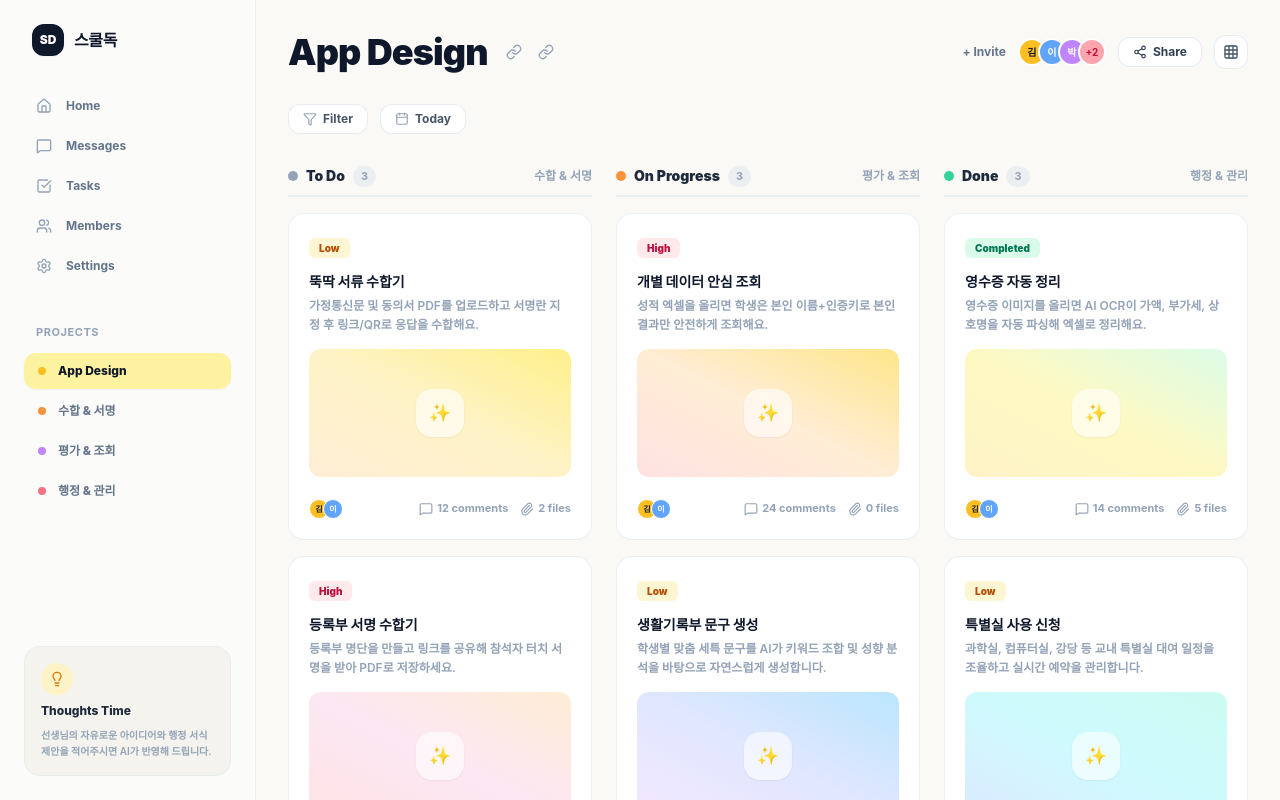
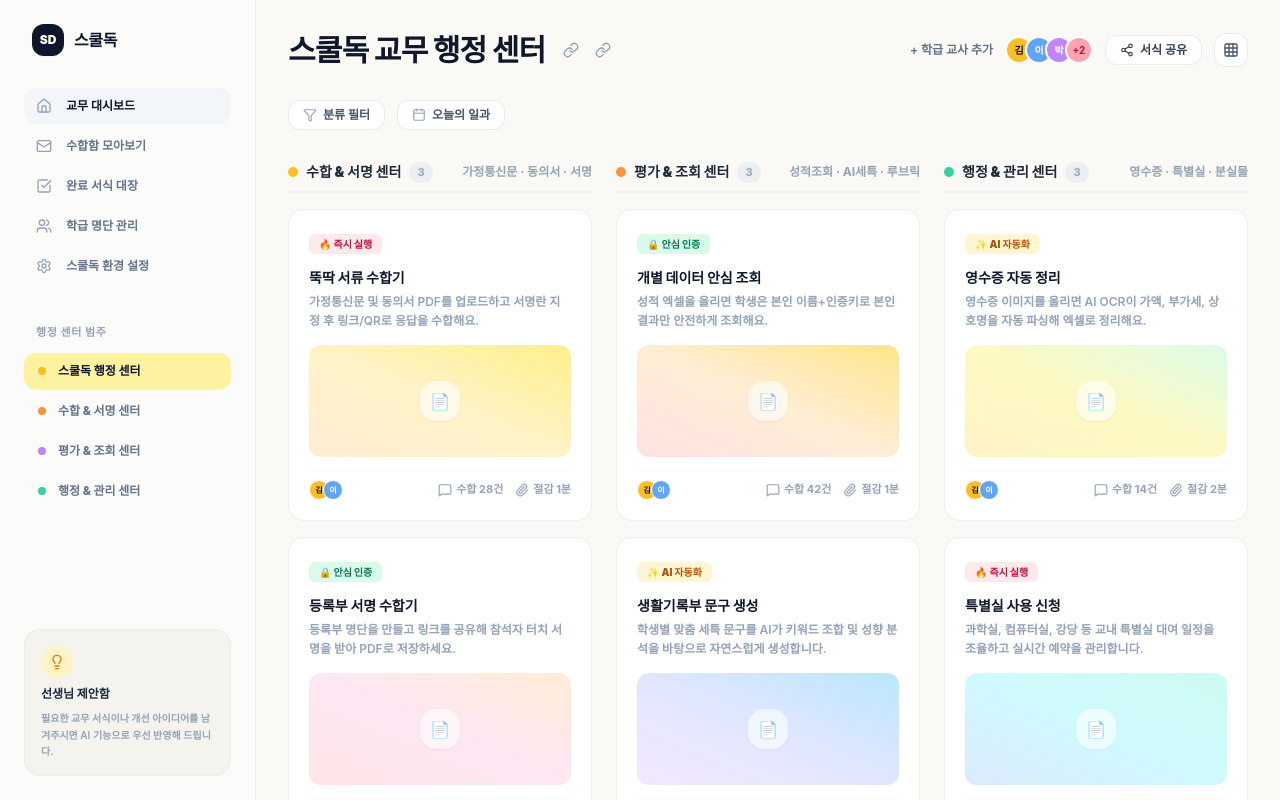
Before and after one commit to moodoocoding/schooldoc, a React (Vite) app: page / in a window 1280 px wide. Built offline with nearby package versions, Linux system fonts and the light colour scheme; a web font is replaced by a local one.

Commit message:
design: Tailor Kanban layout 100% to Korean school administrative domain and add designer panel meeting report & dev plan

```diff
--- a/src/components/KanbanSidebar.tsx
+++ b/src/components/KanbanSidebar.tsx
@@ -1,6 +1,6 @@
 import React from 'react';
 import {
-  Home, MessageSquare, CheckSquare, Users, Settings, Lightbulb
+  Home, Mail, CheckSquare, Users, Settings, Lightbulb
 } from 'lucide-react';
 
 interface KanbanSidebarProps {
@@ -15,18 +15,18 @@
   setActiveToolId,
 }) => {
   const mainNavs = [
-    { id: 'all', label: 'Home', icon: Home },
-    { id: 'messages', label: 'Messages', icon: MessageSquare },
-    { id: 'tasks', label: 'Tasks', icon: CheckSquare },
-    { id: 'members', label: 'Members', icon: Users },
-    { id: 'settings', label: 'Settings', icon: Settings },
+    { id: 'all', label: '교무 대시보드', icon: Home },
+    { id: 'collect', label: '수합함 모아보기', icon: Mail },
+    { id: 'tasks', label: '완료 서식 대장', icon: CheckSquare },
+    { id: 'members', label: '학급 명단 관리', icon: Users },
+    { id: 'settings', label: '스쿨독 환경 설정', icon: Settings },
   ];
 
   const categories = [
-    { id: 'all', label: 'App Design', dotColor: 'bg-amber-400' },
-    { id: 'collect', label: '수합 & 서명', dotColor: 'bg-orange-400' },
-    { id: 'evaluation', label: '평가 & 조회', dotColor: 'bg-purple-400' },
-    { id: 'admin', label: '행정 & 관리', dotColor: 'bg-rose-400' },
+    { id: 'all', label: '스쿨독 행정 센터', dotColor: 'bg-amber-400' },
+    { id: 'collect', label: '수합 & 서명 센터', dotColor: 'bg-orange-400' },
+    { id: 'evaluation', label: '평가 & 조회 센터', dotColor: 'bg-purple-400' },
+    { id: 'admin', label: '행정 & 관리 센터', dotColor: 'bg-emerald-400' },
   ];
 
   return (
@@ -50,11 +50,16 @@
         <nav className="space-y-1">
           {mainNavs.map((item) => {
             const Icon = item.icon;
+            const isNavActive = activeCategory === item.id || (item.id === 'all' && activeCategory === 'all');
             return (
               <button
                 key={item.id}
-                onClick={() => { setActiveCategory(item.id === 'all' ? 'all' : 'all'); setActiveToolId(null); }}
-                className="w-full flex items-center gap-3.5 px-3 py-2.5 rounded-xl text-xs font-bold text-slate-500 hover:text-slate-900 hover:bg-slate-100/70 transition-all text-left"
+                onClick={() => { setActiveCategory(item.id === 'collect' ? 'collect' : 'all'); setActiveToolId(null); }}
+                className={`w-full flex items-center gap-3.5 px-3 py-2.5 rounded-xl text-xs font-bold transition-all text-left ${
+                  isNavActive && item.id === 'all'
+                    ? 'text-slate-900 bg-slate-100/80 font-black'
+                    : 'text-slate-500 hover:text-slate-900 hover:bg-slate-100/70'
+                }`}
               >
                 <Icon className="w-4 h-4 text-slate-400" />
                 <span>{item.label}</span>
@@ -66,7 +71,7 @@
         {/* Projects / Categories Section */}
         <div className="space-y-3 pt-2">
           <h4 className="text-[11px] font-bold text-slate-400 px-3 uppercase tracking-wider">
-            PROJECTS
+            행정 센터 범주
           </h4>
           <div className="space-y-1">
             {categories.map((cat) => {
@@ -91,14 +96,14 @@
 
       </div>
 
-      {/* Bottom Thoughts Time Card Widget (Matched with Screenshot) */}
+      {/* Bottom Thoughts Time Card Widget (Customized for Teachers) */}
       <div className="bg-[#f4f3ed] rounded-2xl p-4 space-y-2 border border-slate-200/50 relative overflow-hidden">
         <div className="w-8 h-8 rounded-full bg-amber-100 flex items-center justify-center text-amber-600 shadow-xs">
           <Lightbulb className="w-4 h-4" />
         </div>
-        <h5 className="font-extrabold text-xs text-slate-800">Thoughts Time</h5>
+        <h5 className="font-extrabold text-xs text-slate-800">선생님 제안함</h5>
         <p className="text-[10px] text-slate-400 leading-relaxed font-semibold">
-          선생님의 자유로운 아이디어와 행정 서식 제안을 적어주시면 AI가 반영해 드립니다.
+          필요한 교무 서식이나 개선 아이디어를 남겨주시면 AI 기능으로 우선 반영해 드립니다.
         </p>
       </div>
     </aside>
--- a/src/components/KanbanWorkspace.tsx
+++ b/src/components/KanbanWorkspace.tsx
@@ -16,11 +16,11 @@
   id: string;
   title: string;
   desc: string;
-  priority: 'Low' | 'High' | 'Completed';
+  priority: string;
   priorityBg: string;
   priorityText: string;
-  comments: number;
-  files: number;
+  responses: number;
+  timeSaved: string;
   imgBg: string;
   category: 'collect' | 'evaluation' | 'admin';
 }
@@ -37,11 +37,11 @@
       id: 'notice-collect',
       title: '뚝딱 서류 수합기',
       desc: '가정통신문 및 동의서 PDF를 업로드하고 서명란 지정 후 링크/QR로 응답을 수합해요.',
-      priority: 'Low',
-      priorityBg: 'bg-amber-100/80',
-      priorityText: 'text-amber-700',
-      comments: 12,
-      files: 2,
+      priority: '🔥 즉시 실행',
+      priorityBg: 'bg-rose-100/80',
+      priorityText: 'text-rose-700',
+      responses: 28,
+      timeSaved: '1분',
       imgBg: 'from-orange-100 via-amber-100 to-yellow-200',
       category: 'collect',
     },
@@ -49,11 +49,11 @@
       id: 'registry-sign',
       title: '등록부 서명 수합기',
       desc: '등록부 명단을 만들고 링크를 공유해 참석자 터치 서명을 받아 PDF로 저장하세요.',
-      priority: 'High',
-      priorityBg: 'bg-rose-100/80',
-      priorityText: 'text-rose-700',
-      comments: 8,
-      files: 1,
+      priority: '🔒 안심 인증',
+      priorityBg: 'bg-emerald-100/80',
+      priorityText: 'text-emerald-700',
+      responses: 18,
+      timeSaved: '2분',
       imgBg: 'from-rose-100 via-pink-100 to-orange-100',
       category: 'collect',
     },
@@ -61,11 +61,11 @@
       id: 'doc-sign',
       title: '문서 서명 받기',
       desc: '결재·계약 등 한 문서에 여러 명의 서명이 필요할 때 PDF에 칸을 지정하고 서명을 수집합니다.',
-      priority: 'Completed',
-      priorityBg: 'bg-emerald-100/80',
-      priorityText: 'text-emerald-700',
-      comments: 15,
-      files: 4,
+      priority: '📂 HWP/XLSX 연동',
+      priorityBg: 'bg-blue-100/80',
+      priorityText: 'text-blue-700',
+      responses: 15,
+      timeSaved: '3분',
       imgBg: 'from-blue-100 via-indigo-100 to-slate-200',
       category: 'collect',
     },
@@ -75,11 +75,11 @@
       id: 'student-lookup',
       title: '개별 데이터 안심 조회',
       desc: '성적 엑셀을 올리면 학생은 본인 이름+인증키로 본인 결과만 안전하게 조회해요.',
-      priority: 'High',
-      priorityBg: 'bg-rose-100/80',
-      priorityText: 'text-rose-700',
-      comments: 24,
-      files: 0,
+      priority: '🔒 안심 인증',
+      priorityBg: 'bg-emerald-100/80',
+      priorityText: 'text-emerald-700',
+      responses: 42,
+      timeSaved: '1분',
       imgBg: 'from-red-100 via-orange-100 to-amber-200',
       category: 'evaluation',
     },
@@ -87,11 +87,11 @@
       id: 'life-record',
       title: '생활기록부 문구 생성',
       desc: '학생별 맞춤 세특 문구를 AI가 키워드 조합 및 성향 분석을 바탕으로 자연스럽게 생성합니다.',
-      priority: 'Low',
+      priority: '✨ AI 자동화',
       priorityBg: 'bg-amber-100/80',
       priorityText: 'text-amber-700',
-      comments: 19,
-      files: 3,
+      responses: 35,
+      timeSaved: '5분',
       imgBg: 'from-purple-100 via-indigo-100 to-sky-200',
       category: 'evaluation',
     },
@@ -99,11 +99,11 @@
       id: 'eval-plan',
       title: '평가 계획 작성 도우미',
       desc: '성취기준을 입력하면 수업·평가 계획 및 상/중/하 채점 루브릭 매트릭스를 자동 생성해 드려요.',
-      priority: 'Low',
+      priority: '✨ AI 자동화',
       priorityBg: 'bg-amber-100/80',
       priorityText: 'text-amber-700',
-      comments: 7,
-      files: 1,
+      responses: 12,
+      timeSaved: '4분',
       imgBg: 'from-emerald-100 via-teal-100 to-cyan-200',
       category: 'evaluation',
     },
@@ -113,11 +113,11 @@
       id: 'receipt-auto',
       title: '영수증 자동 정리',
       desc: '영수증 이미지를 올리면 AI OCR이 가액, 부가세, 상호명을 자동 파싱해 엑셀로 정리해요.',
-      priority: 'Completed',
-      priorityBg: 'bg-emerald-100/80',
-      priorityText: 'text-emerald-700',
-      comments: 14,
-      files: 5,
+      priority: '✨ AI 자동화',
+      priorityBg: 'bg-amber-100/80',
+      priorityText: 'text-amber-700',
+      responses: 14,
+      timeSaved: '2분',
       imgBg: 'from-amber-100 via-yellow-100 to-green-100',
       category: 'admin',
     },
@@ -125,11 +125,11 @@
       id: 'special-room',
       title: '특별실 사용 신청',
       desc: '과학실, 컴퓨터실, 강당 등 교내 특별실 대여 일정을 조율하고 실시간 예약을 관리합니다.',
-      priority: 'Low',
-      priorityBg: 'bg-amber-100/80',
-      priorityText: 'text-amber-700',
-      comments: 5,
-      files: 2,
+      priority: '🔥 즉시 실행',
+      priorityBg: 'bg-rose-100/80',
+      priorityText: 'text-rose-700',
+      responses: 9,
+      timeSaved: '1분',
       imgBg: 'from-blue-100 via-cyan-100 to-teal-100',
       category: 'admin',
     },
@@ -137,20 +137,20 @@
       id: 'lost-found',
       title: '분실물 통합 관리',
       desc: '교내 습득물과 분실물 사진을 게시하여 학생들과 신속하게 매칭 공지를 띄웁니다.',
-      priority: 'Completed',
-      priorityBg: 'bg-emerald-100/80',
-      priorityText: 'text-emerald-700',
-      comments: 3,
-      files: 1,
+      priority: '📂 HWP/XLSX 연동',
+      priorityBg: 'bg-blue-100/80',
+      priorityText: 'text-blue-700',
+      responses: 6,
+      timeSaved: '1분',
       imgBg: 'from-pink-100 via-purple-100 to-rose-200',
       category: 'admin',
     },
   ];
 
   const columns = [
-    { id: 'collect', title: 'To Do', subTitle: '수합 & 서명', dotColor: 'bg-slate-400', cards: tools.filter(t => t.category === 'collect') },
-    { id: 'evaluation', title: 'On Progress', subTitle: '평가 & 조회', dotColor: 'bg-orange-400', cards: tools.filter(t => t.category === 'evaluation') },
-    { id: 'admin', title: 'Done', subTitle: '행정 & 관리', dotColor: 'bg-emerald-400', cards: tools.filter(t => t.category === 'admin') },
+    { id: 'collect', title: '수합 & 서명 센터', subTitle: '가정통신문 · 동의서 · 서명', dotColor: 'bg-amber-400', cards: tools.filter(t => t.category === 'collect') },
+    { id: 'evaluation', title: '평가 & 조회 센터', subTitle: '성적조회 · AI세특 · 루브릭', dotColor: 'bg-orange-400', cards: tools.filter(t => t.category === 'evaluation') },
+    { id: 'admin', title: '행정 & 관리 센터', subTitle: '영수증 · 특별실 · 분실물', dotColor: 'bg-emerald-400', cards: tools.filter(t => t.category === 'admin') },
   ];
 
   const visibleColumns = activeCategory === 'all'
@@ -209,39 +209,39 @@
         </div>
       )}
 
-      {/* Main Header (Matched 100% with Screenshot) */}
+      {/* Main Header (Customized for SchoolDoc Domain) */}
       <div className="flex flex-col md:flex-row md:items-center justify-between gap-4">
 
         {/* Left: Title & Link Icons */}
         <div className="flex items-center gap-3">
-          <h1 className="text-3xl sm:text-4xl font-black text-slate-900 tracking-tight">
-            App Design
+          <h1 className="text-2xl sm:text-3xl font-black text-slate-900 tracking-tight">
+            스쿨독 교무 행정 센터
           </h1>
           <div className="flex items-center gap-1 text-slate-400">
-            <button className="p-1.5 hover:bg-slate-200/60 rounded-lg transition-colors">
+            <button className="p-1.5 hover:bg-slate-200/60 rounded-lg transition-colors" title="업무 가이드">
               <Link className="w-4 h-4" />
             </button>
-            <button className="p-1.5 hover:bg-slate-200/60 rounded-lg transition-colors">
+            <button className="p-1.5 hover:bg-slate-200/60 rounded-lg transition-colors" title="학생 제출 URL">
               <Link className="w-4 h-4" />
             </button>
           </div>
         </div>
 
-        {/* Right: Sub Actions (Invite, Members, Share, Grid View) */}
+        {/* Right: Sub Actions (+ 학급 교사 추가, Avatars, 서식 공유, View Mode) */}
         <div className="flex items-center gap-3">
           <button className="text-xs font-bold text-slate-500 hover:text-slate-900 transition-colors">
-            + Invite
+            + 학급 교사 추가
           </button>
 
           {/* Member Avatars */}
           <div className="flex items-center -space-x-2">
-            <div className="w-7 h-7 rounded-full bg-amber-400 border-2 border-white flex items-center justify-center text-[10px] font-black text-slate-900">
+            <div className="w-7 h-7 rounded-full bg-amber-400 border-2 border-white flex items-center justify-center text-[10px] font-black text-slate-900" title="김교사">
               김
             </div>
-            <div className="w-7 h-7 rounded-full bg-blue-400 border-2 border-white flex items-center justify-center text-[10px] font-black text-white">
+            <div className="w-7 h-7 rounded-full bg-blue-400 border-2 border-white flex items-center justify-center text-[10px] font-black text-white" title="이교사">
               이
             </div>
-            <div className="w-7 h-7 rounded-full bg-purple-400 border-2 border-white flex items-center justify-center text-[10px] font-black text-white">
+            <div className="w-7 h-7 rounded-full bg-purple-400 border-2 border-white flex items-center justify-center text-[10px] font-black text-white" title="박교사">
               박
             </div>
             <div className="w-7 h-7 rounded-full bg-rose-300 border-2 border-white flex items-center justify-center text-[10px] font-bold text-rose-700">
@@ -251,7 +251,7 @@
 
           <button className="bg-white border border-slate-200/80 hover:bg-slate-50 text-slate-700 font-bold text-xs px-3.5 py-1.5 rounded-xl transition shadow-xs flex items-center gap-1.5">
             <Share2 className="w-3.5 h-3.5" />
-            <span>Share</span>
+            <span>서식 공유</span>
           </button>
 
           <button className="bg-white border border-slate-200/80 hover:bg-slate-50 p-2 rounded-xl text-slate-600 transition shadow-xs">
@@ -264,16 +264,16 @@
       <div className="flex items-center gap-3">
         <button className="bg-white border border-slate-200/80 hover:bg-slate-50 px-3.5 py-1.5 rounded-xl text-xs font-bold text-slate-600 transition shadow-xs flex items-center gap-1.5">
           <Filter className="w-3.5 h-3.5 text-slate-400" />
-          <span>Filter</span>
+          <span>분류 필터</span>
         </button>
 
         <button className="bg-white border border-slate-200/80 hover:bg-slate-50 px-3.5 py-1.5 rounded-xl text-xs font-bold text-slate-600 transition shadow-xs flex items-center gap-1.5">
           <Calendar className="w-3.5 h-3.5 text-slate-400" />
-          <span>Today</span>
+          <span>오늘의 일과</span>
         </button>
       </div>
 
-      {/* Kanban 3-Column Layout (Matched 100% with Screenshot) */}
+      {/* Kanban 3-Column Layout (Customized for School Administrative Categories) */}
       <div className="grid grid-cols-1 md:grid-cols-3 gap-6 items-start">
         {visibleColumns.map((col) => (
           <div key={col.id} className="space-y-4">
@@ -298,7 +298,7 @@
                   onClick={() => setActiveToolId(card.id)}
                   className="bg-white rounded-2xl p-5 border border-slate-200/70 shadow-xs hover:shadow-md transition-all duration-200 group cursor-pointer space-y-3.5"
                 >
-                  {/* Priority Tag Pill */}
+                  {/* Priority / Status Tag Pill */}
                   <div>
                     <span className={`text-[10px] font-black px-2.5 py-1 rounded-md ${card.priorityBg} ${card.priorityText}`}>
                       {card.priority}
@@ -315,15 +315,15 @@
                     </p>
                   </div>
 
-                  {/* Artwork Illustration Thumbnail (Matched with Screenshot) */}
-                  <div className={`w-full h-32 rounded-xl bg-gradient-to-tr ${card.imgBg} flex items-center justify-center p-4 relative overflow-hidden group-hover:scale-[1.01] transition-transform`}>
-                    <div className="w-12 h-12 bg-white/60 backdrop-blur-md rounded-2xl flex items-center justify-center text-slate-800 shadow-sm font-black text-lg">
-                      ✨
+                  {/* Artwork Illustration Thumbnail */}
+                  <div className={`w-full h-28 rounded-xl bg-gradient-to-tr ${card.imgBg} flex items-center justify-center p-4 relative overflow-hidden group-hover:scale-[1.01] transition-transform`}>
+                    <div className="w-10 h-10 bg-white/60 backdrop-blur-md rounded-2xl flex items-center justify-center text-slate-800 shadow-sm font-black text-base">
+                      📄
                     </div>
                   </div>
 
-                  {/* Bottom Stats: Avatars + Comments + Files */}
-                  <div className="flex items-center justify-between pt-2 text-[11px] font-bold text-slate-400">
+                  {/* Bottom Stats: Avatars + Teacher Workflow Metrics */}
+                  <div className="flex items-center justify-between pt-2 text-[11px] font-bold text-slate-400 border-t border-slate-50">
                     {/* Avatars */}
                     <div className="flex items-center -space-x-1.5">
                       <div className="w-5 h-5 rounded-full bg-amber-400 border border-white flex items-center justify-center text-[8px] font-black text-slate-900">
@@ -337,12 +337,12 @@
                     {/* Meta Stats */}
                     <div className="flex items-center gap-3">
                       <div className="flex items-center gap-1">
-                        <MessageSquare className="w-3.5 h-3.5" />
-                        <span>{card.comments} comments</span>
+                        <MessageSquare className="w-3.5 h-3.5 text-slate-400" />
+                        <span>수합 {card.responses}건</span>
                       </div>
                       <div className="flex items-center gap-1">
-                        <Paperclip className="w-3.5 h-3.5" />
-                        <span>{card.files} files</span>
+                        <Paperclip className="w-3.5 h-3.5 text-slate-400" />
+                        <span>절감 {card.timeSaved}</span>
                       </div>
                     </div>
                   </div>
```
